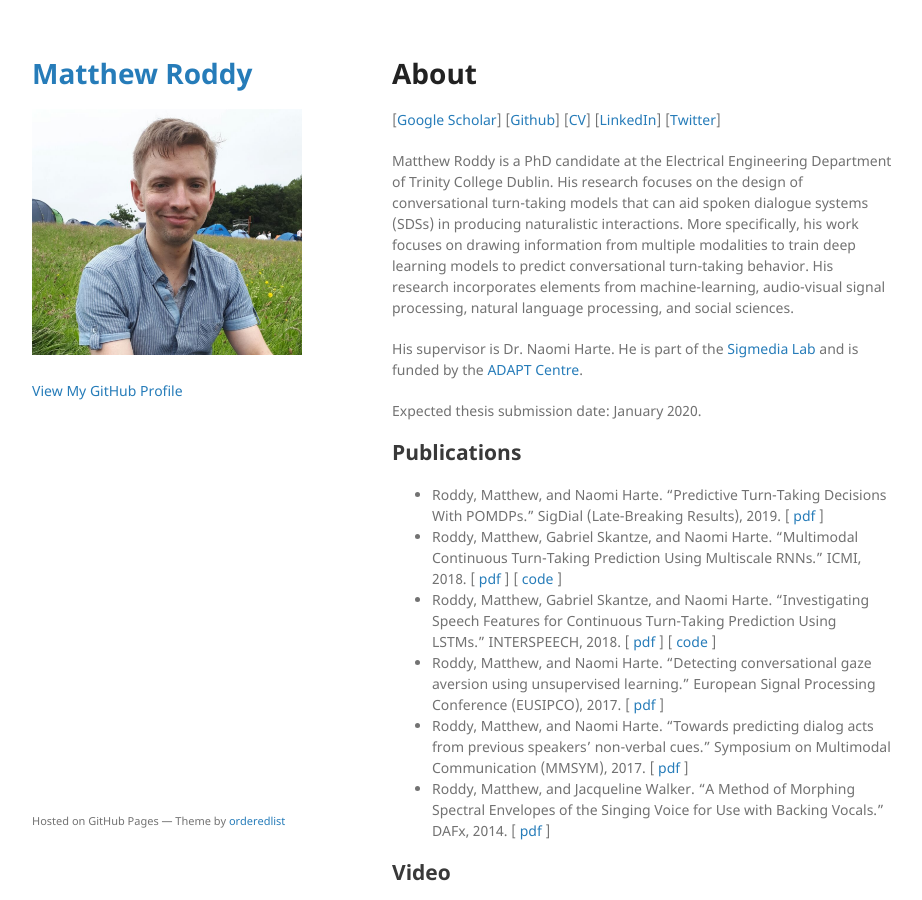
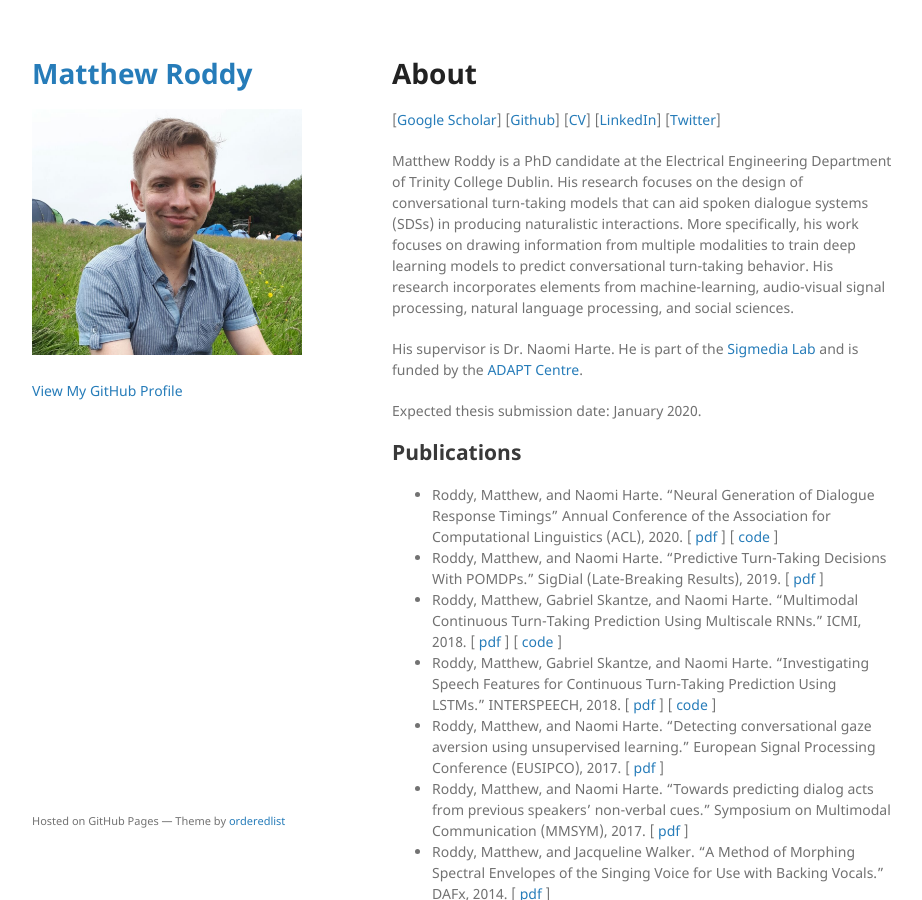
Before and after one commit to mattroddy/mattroddy.github.io, a Jekyll site: the page built from index.md, in a window 1280 px wide and 900 px high. Shown: the whole window, without its empty margins (178-1100 px from the left). Built offline with Jekyll 4.4.1, drawn with Linux system fonts in a browser that asks for light colours; the repository's description, which GitHub fills in, is left out; our own code applies the rules of GitHub Pages for plain Markdown files.

Commit message:
Added ACL paper

```diff
--- a/index.md
+++ b/index.md
@@ -21,6 +21,7 @@ Expected thesis submission date: January 2020.
 
 ## Publications
 
+* Roddy, Matthew, and Naomi Harte. "Neural Generation of Dialogue Response Timings" Annual Conference of the Association for Computational Linguistics (ACL), 2020. [ [pdf](https://arxiv.org/pdf/2005.09128.pdf) ] [ [code](https://github.com/mattroddy/RTNets) ]
 * Roddy, Matthew, and Naomi Harte. "Predictive Turn-Taking Decisions With POMDPs." SigDial (Late-Breaking Results), 2019. [ [pdf](http://www.cs.utep.edu/nigel/deep/Roddy-Sigdial19ss.pdf) ]
 * Roddy, Matthew, Gabriel Skantze, and Naomi Harte. "Multimodal Continuous Turn-Taking Prediction Using Multiscale RNNs." ICMI, 2018. [ [pdf](http://arxiv.org/abs/1808.10785) ] [ [code](https://github.com/mattroddy/lstm_turn_taking_prediction) ]
 * Roddy, Matthew, Gabriel Skantze, and Naomi Harte. "Investigating Speech Features for Continuous Turn-Taking Prediction Using LSTMs." INTERSPEECH, 2018. [ [pdf](https://arxiv.org/pdf/1806.11461.pdf) ] [ [code](https://github.com/mattroddy/lstm_turn_taking_prediction) ]
```
